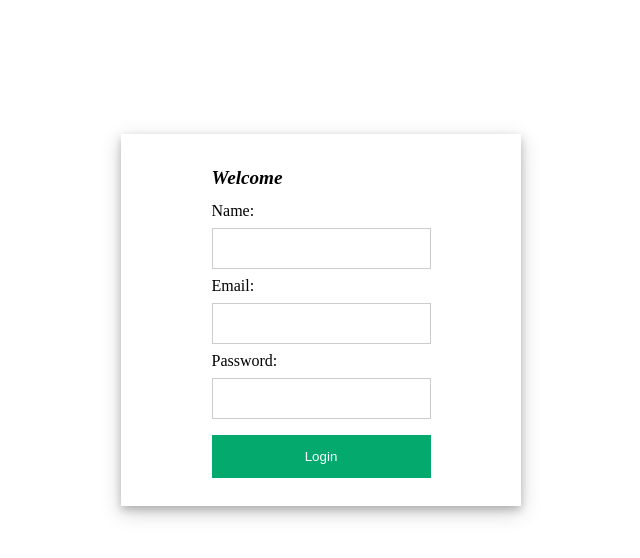
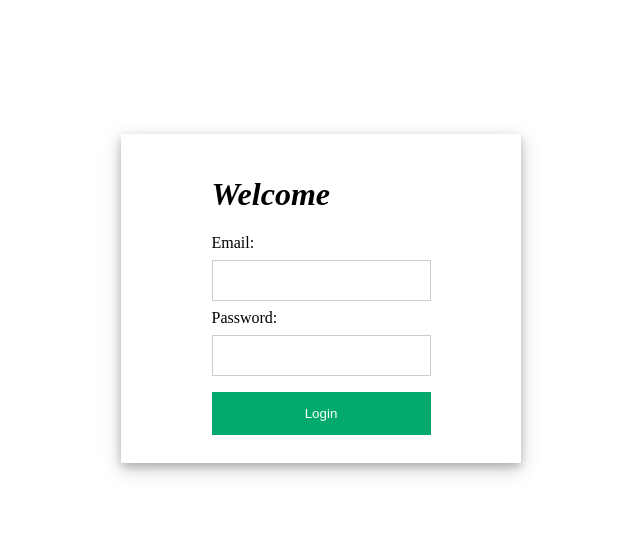
Before and after one commit to melanierolo/Build-A-Formik-Form, a React (Create React App) app: page / in a window 1280 px wide. Shown: the top 558 px of the page, without its empty margins (319-959 px from the left). Built offline with nearby package versions, Linux system fonts and the light colour scheme.

Commit message:
delete name

```diff
--- a/src/App.css
+++ b/src/App.css
@@ -16,15 +16,10 @@
 .login__tittle {
     font-weight: bold;
     font-style: italic;
-    font-size: larger;
+    font-size: xx-larger;
 
 }
 /* Set a style for formik errors */
-#nameError {
-    background-color:#ffcaca;
-    color: red;
-    padding: 5px 0 5px 0;
-}
 
 #emailError {
     background-color:#ffcaca;
--- a/src/App.js
+++ b/src/App.js
@@ -7,7 +7,6 @@ function App() {
   // TODO: add a const called formik assigned to useFormik()
   const formik = useFormik({
     initialValues: {
-      name: '',
       email: '',
       password: ''
     },
@@ -15,11 +14,10 @@ function App() {
       console.log('form:',values);
       let arrayValues = Object.keys(values);
       let lengthValues =arrayValues.length;
-      if (lengthValues === 3) alert(JSON.stringify(`Login Successful ${values.name}!!!`));
+      if (lengthValues === 2) alert(JSON.stringify(`Login Successful ${values.name}!!!`));
     },
     validate: values =>{
       let errors = {};
-      if(!values.name) errors.name = 'Required';
       if (!values.email) {
         errors.email = 'Required';
       } else if (!/^[A-Z0-9._%+-]+@[A-Z0-9.-]+\.[A-Z]{2,4}$/i.test(values.email)) {
@@ -36,9 +34,6 @@ function App() {
           <div className="container__login">
             <form onSubmit={formik.handleSubmit}>
               <h1 className="login__tittle ">Welcome</h1>
-              <div>Name:</div>
-              <input type="text" name="name" id="nameField"onChange={formik.handleChange} value={formik.values.name}/>
-              {formik.errors.name ? <div id="nameError">{formik.errors.name}</div> : null}
               <div>Email:</div>
               <input type="text" name="email" id="emailField" onChange={formik.handleChange} value={formik.values.email}/>
               {formik.errors.email ? <div id="emailError" >{formik.errors.email}</div> : null}
```
